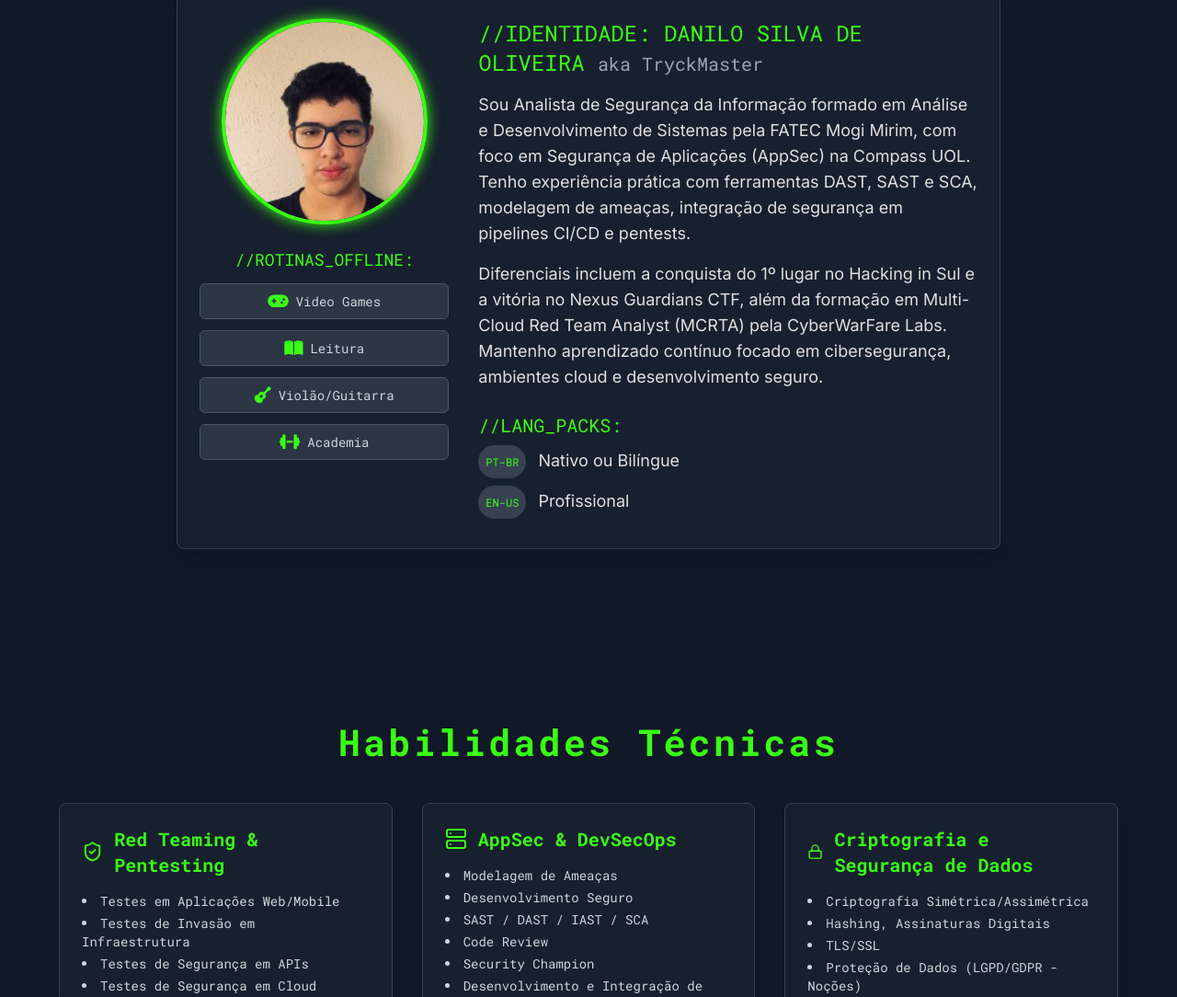
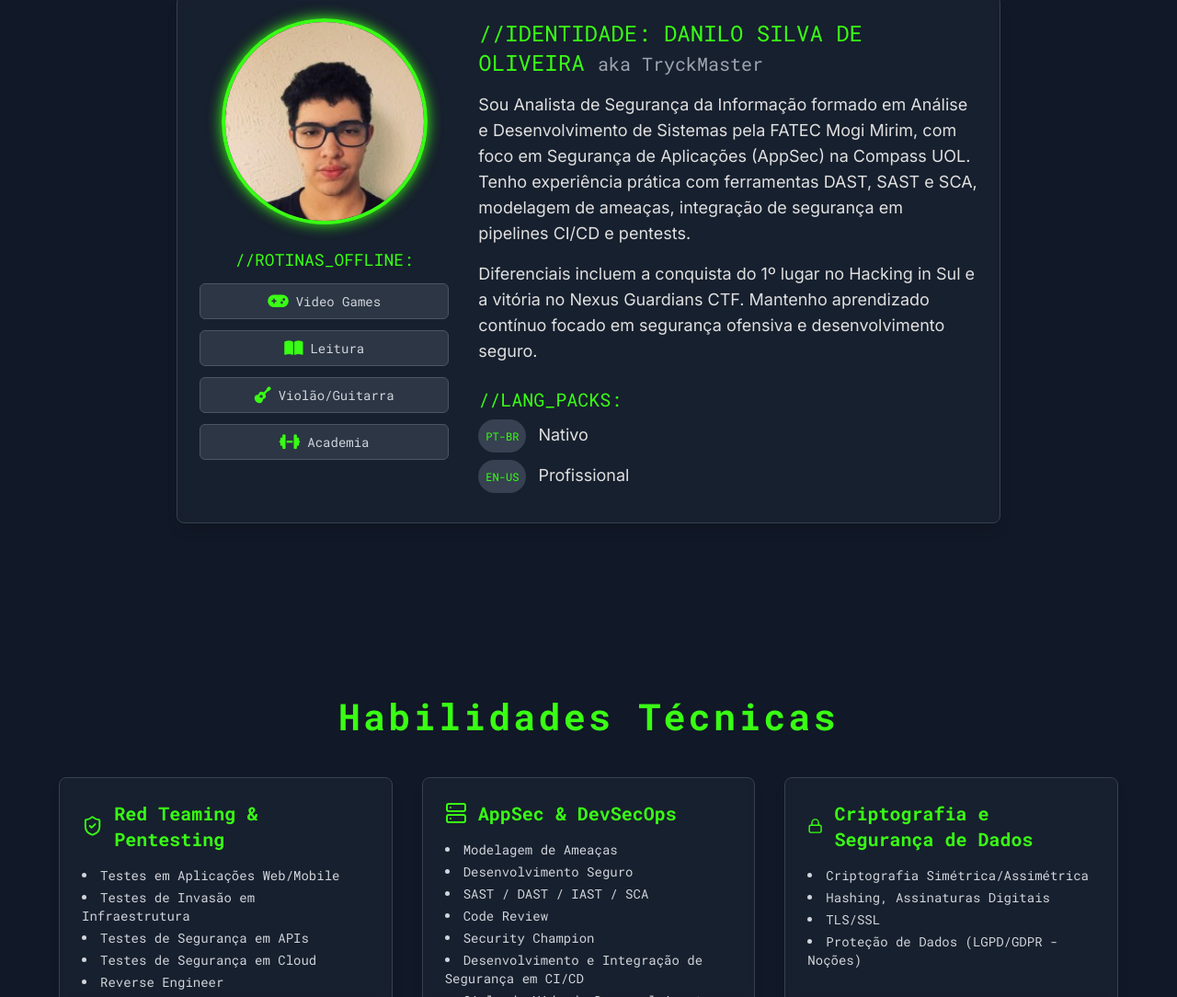
Before and after one commit to DaniloSilvaDeOliveira/Whoami, a plain HTML site: page index.html in a window 1280 px wide. Shown: the part 1033-2117 px from the top of the page at 92% size. Drawn offline with nearby package versions, Linux system fonts and the light colour scheme.

Commit message:
Refine about section to emphasize continuous learning in offensive security and remove redundancy in language proficiency description

```diff
--- a/index.html
+++ b/index.html
@@ -236,11 +236,11 @@
                         Sou Analista de Segurança da Informação formado em Análise e Desenvolvimento de Sistemas pela FATEC Mogi Mirim, com foco em Segurança de Aplicações (AppSec) na Compass UOL. Tenho experiência prática com ferramentas DAST, SAST e SCA, modelagem de ameaças, integração de segurança em pipelines CI/CD e pentests.
                     </p>
                     <p class="text-lg mb-4">
-                        Diferenciais incluem a conquista do 1º lugar no Hacking in Sul e a vitória no Nexus Guardians CTF, além da formação em Multi-Cloud Red Team Analyst (MCRTA) pela CyberWarFare Labs. Mantenho aprendizado contínuo focado em cibersegurança, ambientes cloud e desenvolvimento seguro.
+                        Diferenciais incluem a conquista do 1º lugar no Hacking in Sul e a vitória no Nexus Guardians CTF. Mantenho aprendizado contínuo focado em segurança ofensiva e desenvolvimento seguro.
                     </p>
                     <div class="mt-6">
                         <h3 class="text-xl font-hacker text-neon-green mb-2">//LANG_PACKS:</h3>
-                        <p class="text-lg"><span class="tag">PT-BR</span> Nativo ou Bilíngue</p>
+                        <p class="text-lg"><span class="tag">PT-BR</span> Nativo</p>
                         <p class="text-lg"><span class="tag">EN-US</span> Profissional</p>
                     </div>
                 </div>
```
